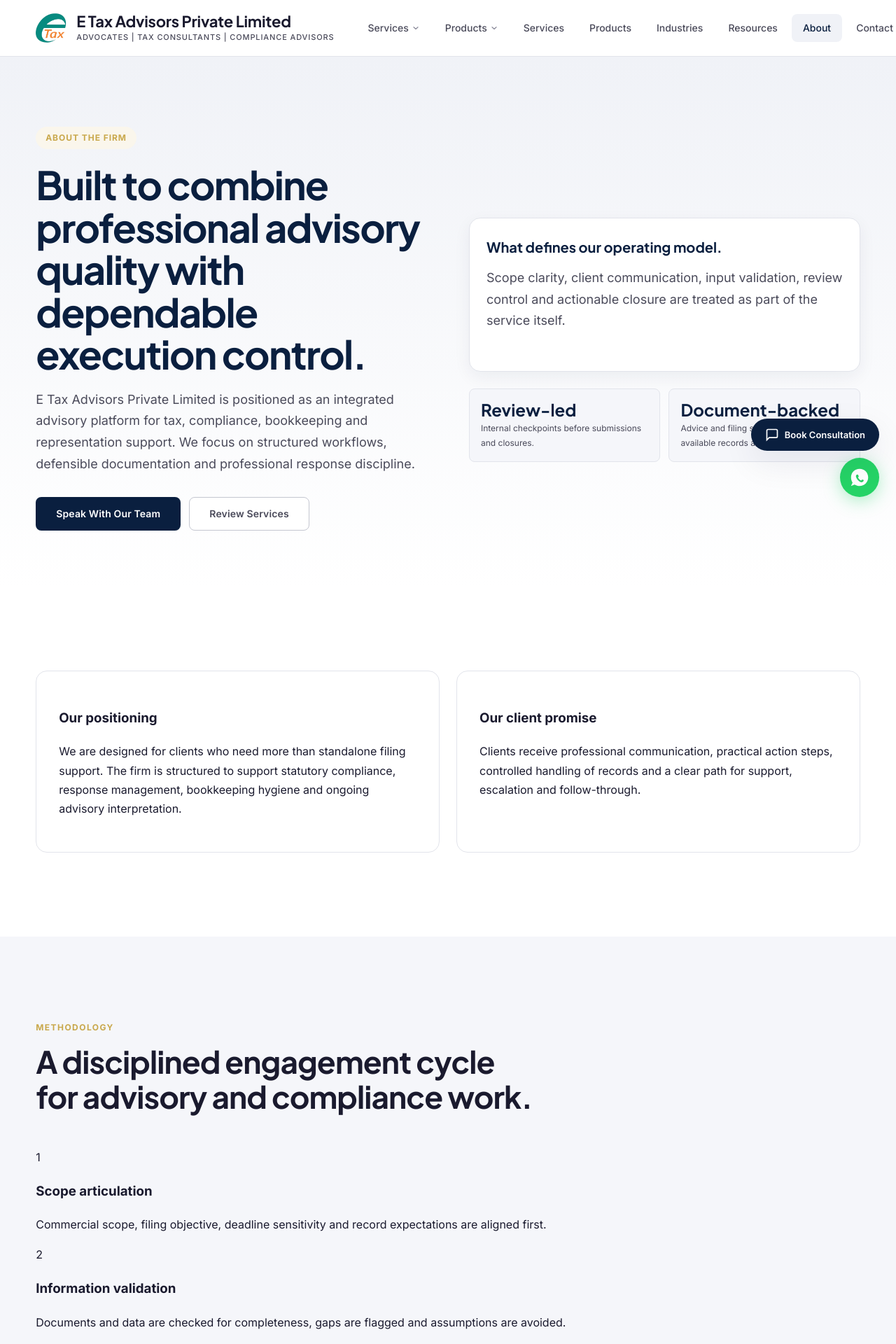
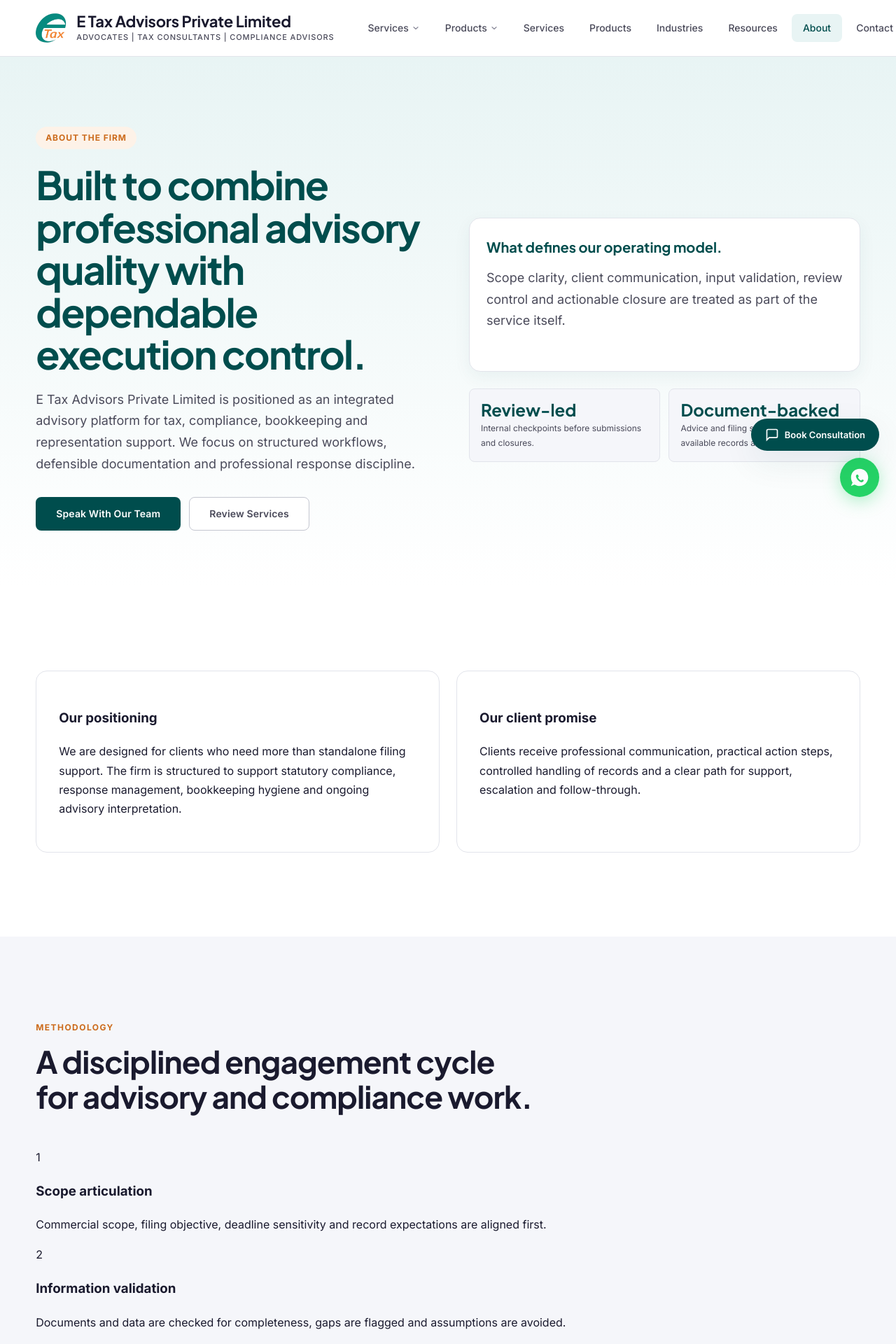
Before and after one commit to advsivasankarank/etaxadv_website, a PHP site: page /about.php in a window 1280 px wide. Shown: the top 1920 px of the page at 70% size. Run offline with PHP 8.4, Linux system fonts and the light colour scheme.

Commit message:
Fix colour system: Navy -> Teal (#004d4d), Gold -> Orange (#cc6b1c)
Updated all root variables, shadow colors (rgba), popup overlay,
and input focus ring to use Teal/Orange palette instead of Navy/Gold.

```diff
--- a/assets/css/style.css
+++ b/assets/css/style.css
@@ -1,11 +1,11 @@
 :root {
-  --navy: #0a1f3f;
-  --navy-light: #132d5e;
-  --navy-mid: #1e3a6e;
-  --navy-50: #f0f2f7;
-  --gold: #c9a84c;
-  --gold-light: #e8d08d;
-  --gold-soft: #faf6ec;
+  --navy: #004d4d;
+  --navy-light: #006666;
+  --navy-mid: #005555;
+  --navy-50: #e8f4f4;
+  --gold: #cc6b1c;
+  --gold-light: #e8924d;
+  --gold-soft: #fdf2e8;
   --charcoal: #1a1a2e;
   --gray-600: #4a4a5a;
   --gray-400: #8a8a9a;
@@ -15,10 +15,10 @@
   --white: #ffffff;
   --success: #1a7b52;
   --danger: #a63a36;
-  --shadow-xs: 0 2px 8px rgba(10, 31, 63, 0.04);
-  --shadow-sm: 0 8px 24px rgba(10, 31, 63, 0.06);
-  --shadow-md: 0 16px 48px rgba(10, 31, 63, 0.08);
-  --shadow-lg: 0 32px 80px rgba(10, 31, 63, 0.10);
+  --shadow-xs: 0 2px 8px rgba(0, 77, 77, 0.04);
+  --shadow-sm: 0 8px 24px rgba(0, 77, 77, 0.06);
+  --shadow-md: 0 16px 48px rgba(0, 77, 77, 0.08);
+  --shadow-lg: 0 32px 80px rgba(0, 77, 77, 0.10);
   --radius-sm: 8px;
   --radius-md: 16px;
   --radius-lg: 24px;
@@ -505,7 +505,7 @@ main { display: block; }
   border-radius: var(--radius-sm); background: var(--white); outline: none;
   font-size: 14px; transition: border-color .2s, box-shadow .2s;
 }
-.input:focus { border-color: var(--navy); box-shadow: 0 0 0 3px rgba(10,31,63,.08); }
+.input:focus { border-color: var(--navy); box-shadow: 0 0 0 3px rgba(0,77,77,.08); }
 textarea.input { min-height: 120px; resize: vertical; }
 
 /* ============================================
@@ -615,7 +615,7 @@ textarea.input { min-height: 120px; resize: vertical; }
 .popup-overlay {
   position: fixed; inset: 0; z-index: 9999;
   display: grid; place-items: center;
-  background: rgba(10,31,63,.6); backdrop-filter: blur(6px);
+  background: rgba(0,77,77,.6); backdrop-filter: blur(6px);
   opacity: 0; visibility: hidden; pointer-events: none;
   transition: opacity .3s, visibility .3s;
 }
```
